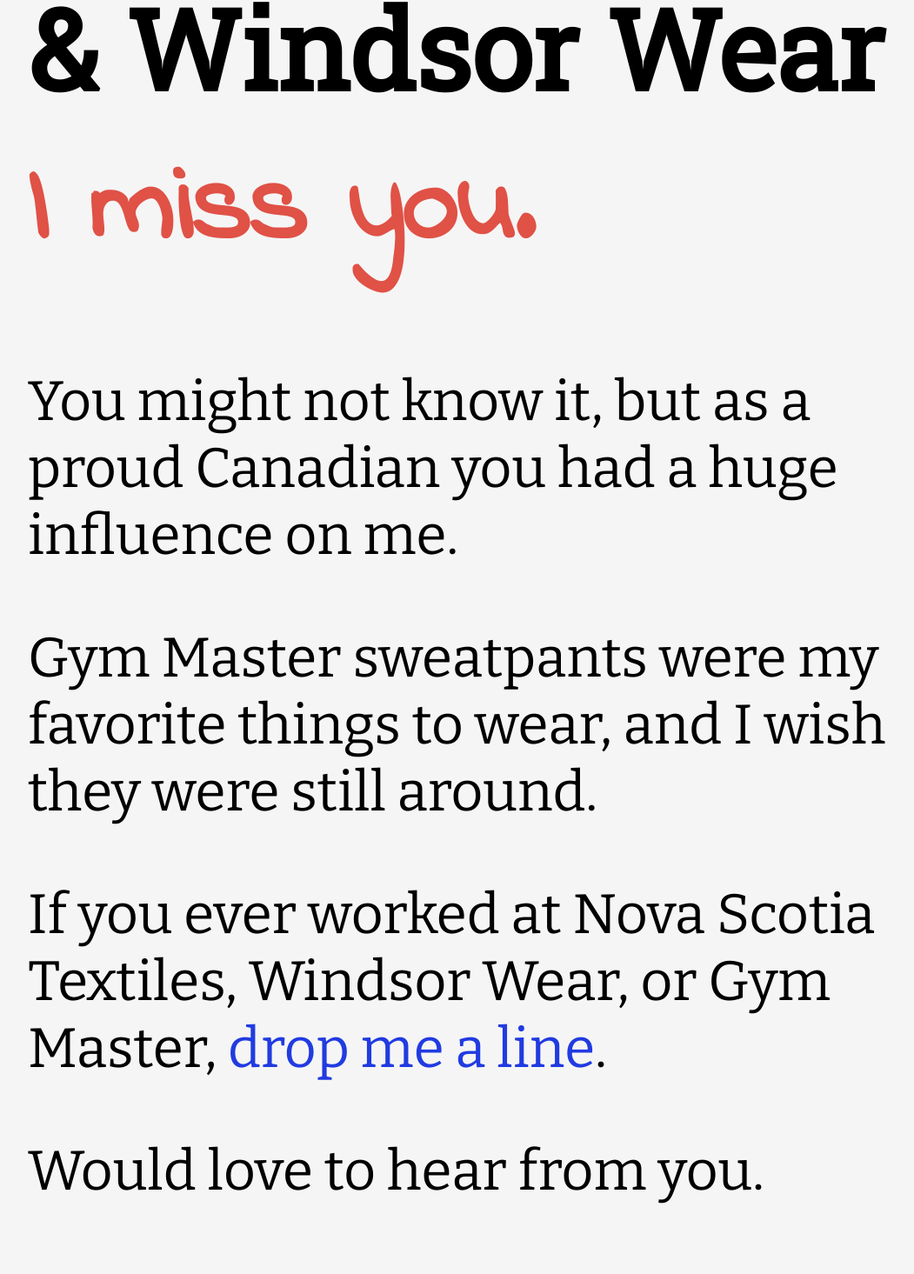
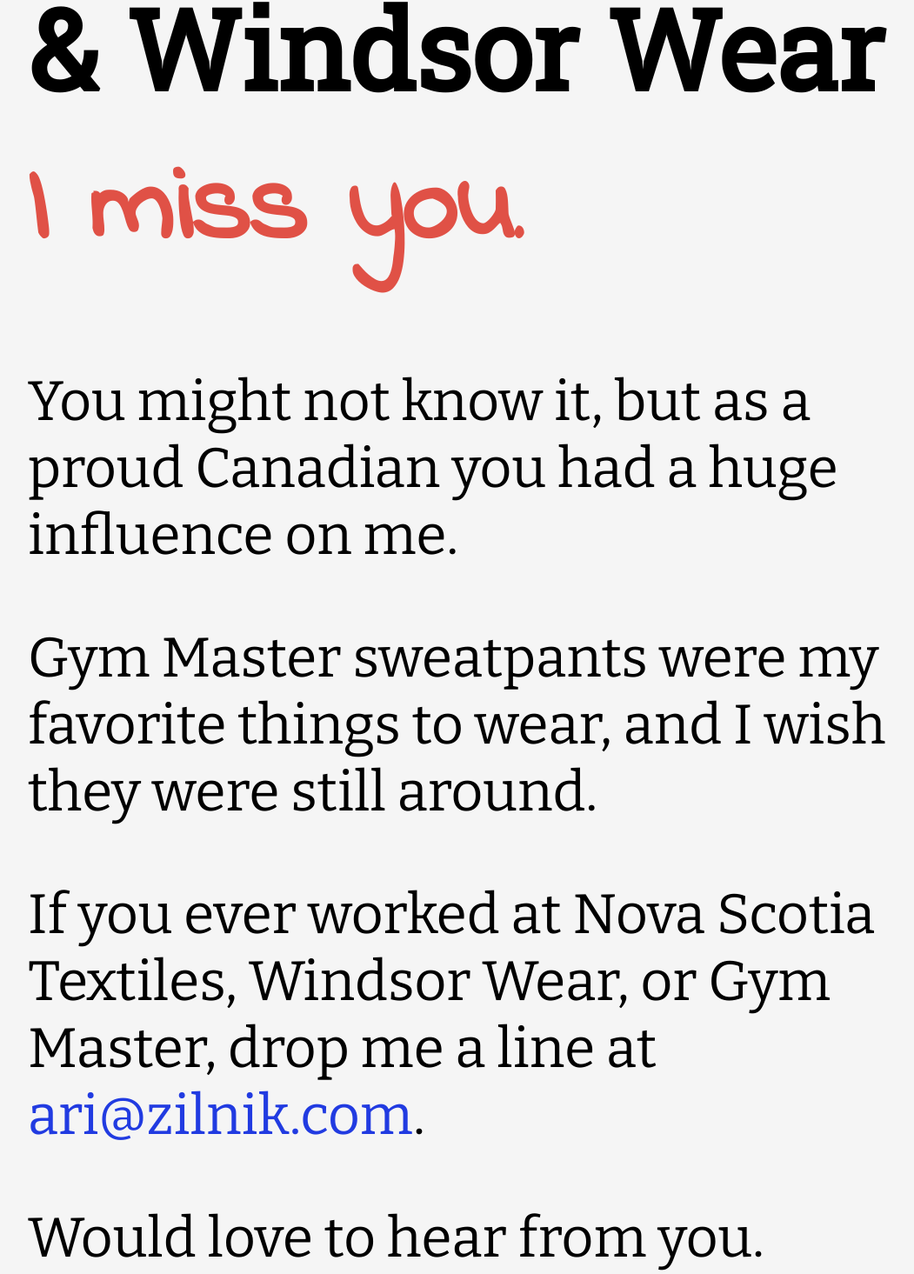
Before and after one commit to azilnik/nstextiles, a plain HTML site: page index.html in a window 1280 px wide. Shown: the part 461-1926 px from the top of the page at 87% size, without its empty margins (104-1155 px from the left). Drawn offline with nearby package versions, Linux system fonts and the light colour scheme.

Commit message:
Dot fix and email fix.

```diff
--- a/index.html
+++ b/index.html
@@ -31,7 +31,7 @@
   <body>
   <div class='container'>
     <h1>
-      Nova Scotia Textiles<br>& Windsor Wear<br><span class='script'>I miss you.</span>
+      Nova Scotia Textiles<br>& Windsor Wear<br><span class='script'>I miss you<span class='smalldot'>.</span></span>
     </h1>
     <p>
       You might not know it, but as a proud Canadian you had a huge influence on me.
@@ -40,7 +40,7 @@
       Gym Master sweatpants were my favorite things to wear, and I wish they were still around.
     </p>
     <p>
-      If you ever worked at Nova Scotia Textiles, Windsor Wear, or Gym Master, <a href="mailto:ari@zilnik.com">drop me a line</a>.
+      If you ever worked at Nova Scotia Textiles, Windsor Wear, or Gym Master, drop me a line at <a href="mailto:ari@zilnik.com">ari@zilnik.com</a>.
     </p>
       <p>
         Would love to hear from you.
--- a/stylesheet.css
+++ b/stylesheet.css
@@ -35,6 +35,9 @@
 	/*padding: 5%;*/
 
 }
+.smalldot{
+	font-size: 5vw;
+}
 .script{
 	font-family: 'Indie Flower', cursive;
 	color: rgb(224,81,70);
```
